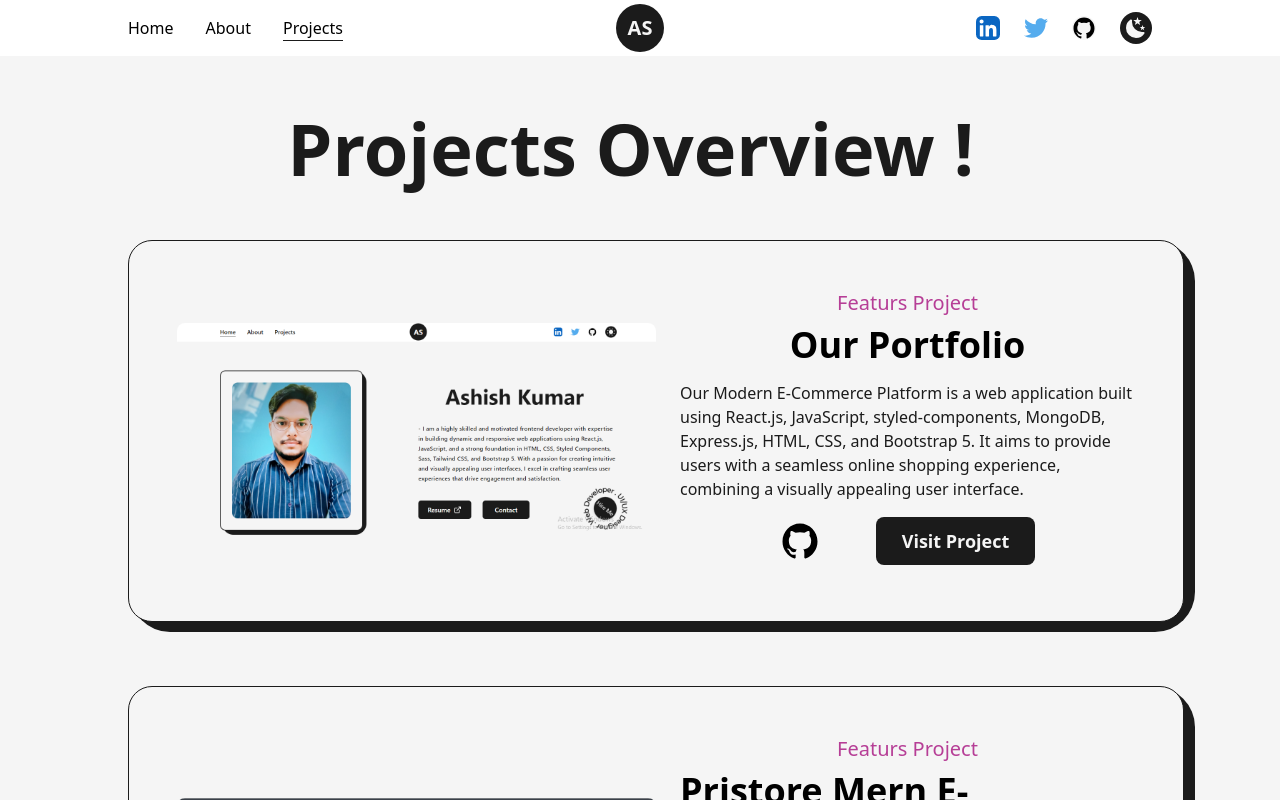
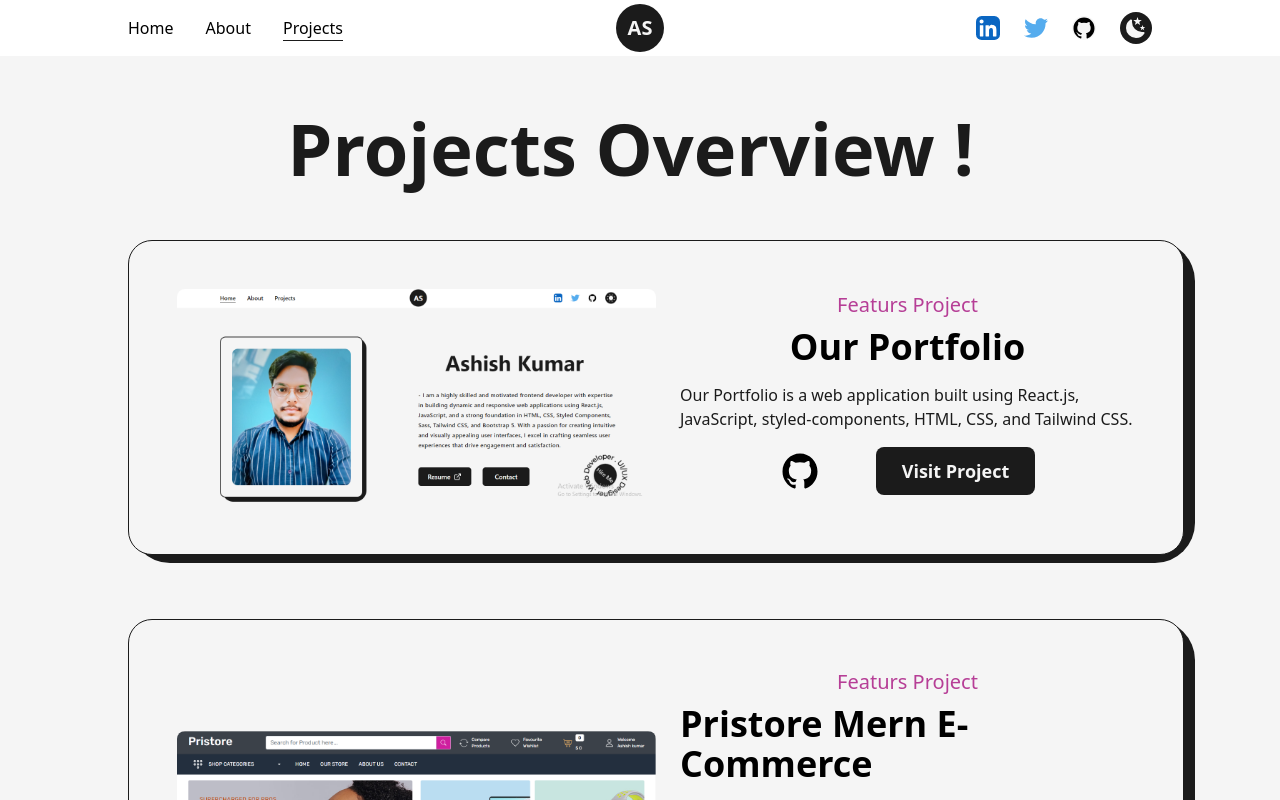
Before and after one commit to iamashishgaur/portfolio-new, a React (Create React App) app: page /project in a window 1280 px wide. Shown: the top 800 px of the page. Built offline with nearby package versions, Linux system fonts and the light colour scheme.

Commit message:
updated project

```diff
--- a/src/pages/Projects.jsx
+++ b/src/pages/Projects.jsx
@@ -137,7 +137,7 @@ const Projects = () => {
               <FeatursProjects
                 title="Our Portfolio"
                 img="images/projects/portfolio.png"
-                summary="Our Modern E-Commerce Platform is a web application built using React.js, JavaScript, styled-components, MongoDB, Express.js, HTML, CSS, and Bootstrap 5. It aims to provide users with a seamless online shopping experience, combining a visually appealing user interface."
+                summary="Our Portfolio is a web application built using React.js, JavaScript, styled-components,  HTML, CSS, and Tailwind CSS. "
                 to="https://ashish-new.netlify.app/"
                 github="https://github.com/iamashishgaur/portfolio-new"
                 type="Featurs Project"
```
